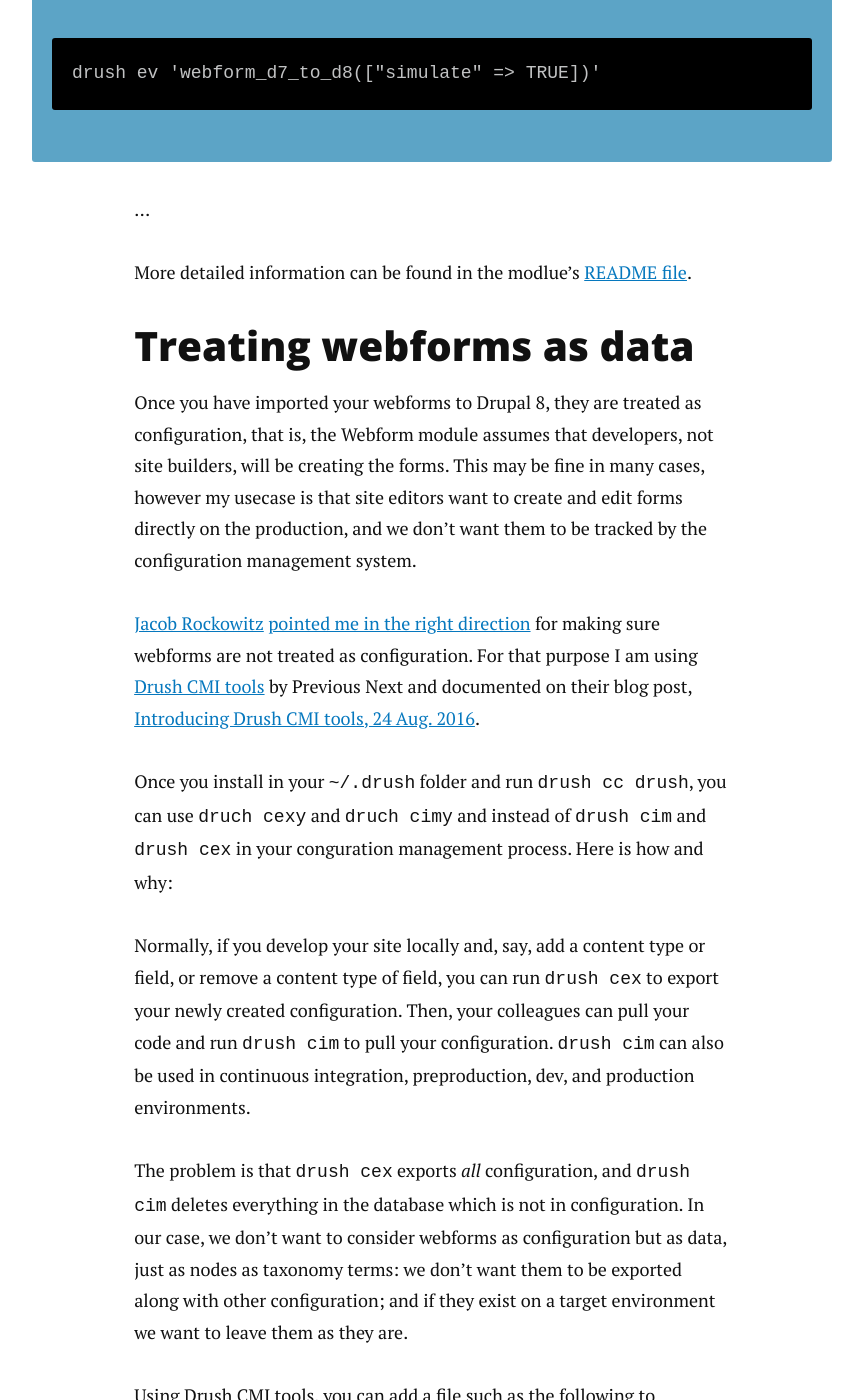
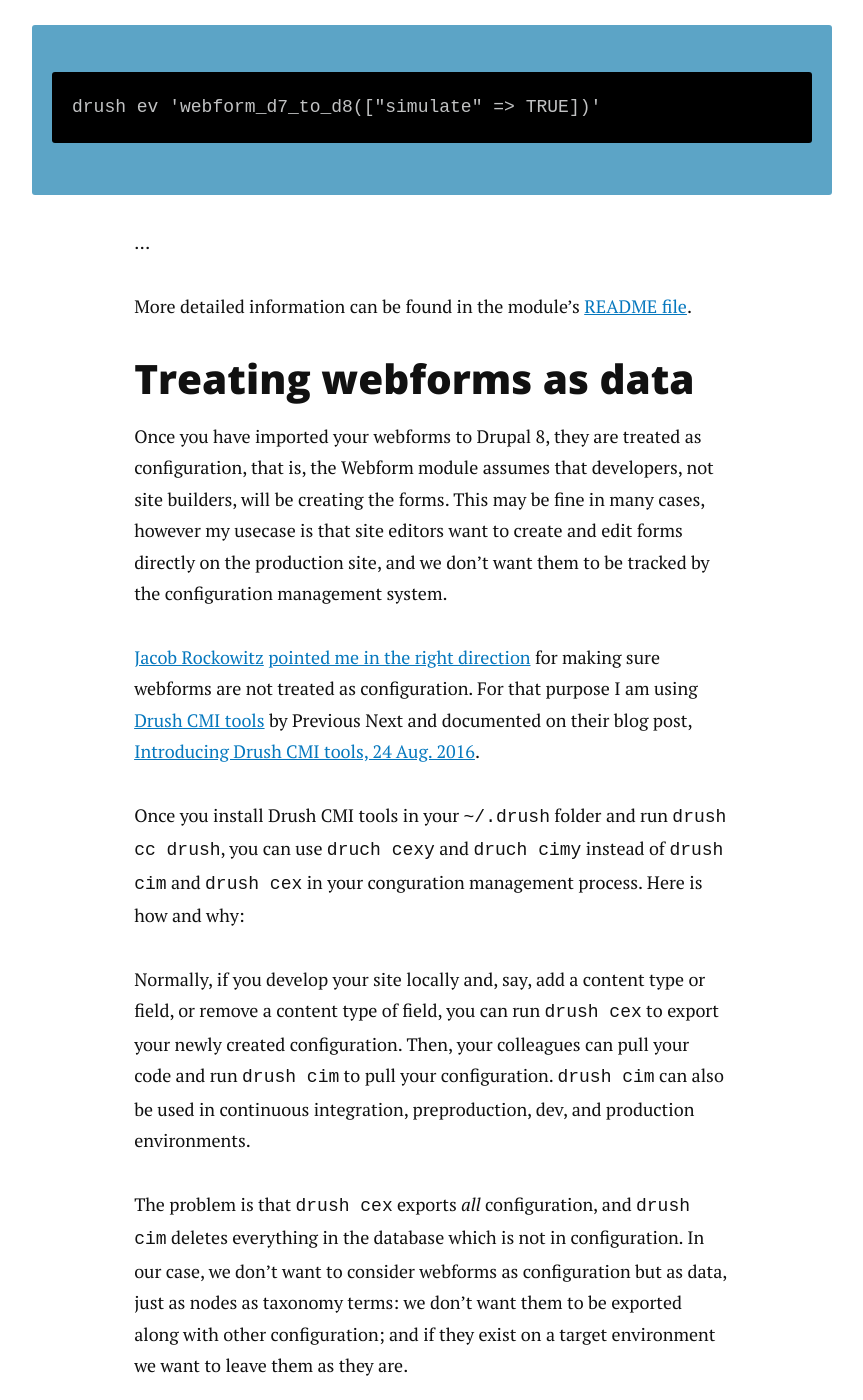
Before and after one commit to alberto56/dcycleblog, a Jekyll site: the page built from _posts/2017-12-18-migrating-webforms-drupal7-to-drupal8.markdown, in a window 1280 px wide and 1400 px high, scrolled down 3988 px. Shown: the whole window, without its empty margins (208-1071 px from the left). Built offline with Jekyll 4.4.1, drawn with Linux system fonts in a browser that asks for light colours; nearby versions of some CDN libraries; comment, search, counter and statistics services are not loaded; some of the changed text lies outside the part shown.

Commit message:
Update 2017-12-18-migrating-webforms-drupal7-to-drupal8.markdown

```diff
--- a/_posts/2017-12-18-migrating-webforms-drupal7-to-drupal8.markdown
+++ b/_posts/2017-12-18-migrating-webforms-drupal7-to-drupal8.markdown
@@ -27,7 +27,7 @@
 
 Using version 8.x-5.x of [webform](https://www.drupal.org/project/webform), I started by enabling `webform`, `webform_node` and `webform_ui` on my Drupal 8 site, this gives me an empty webform node type.
 
-I then followed the instructions for a basic migration, which is outside the scope of this article. I have a [project on Github](https://github.com/dcycle/d6_to_d8_migration_example/tree/7)which I use as starting point from my Drpual 6 and 7 to 8 migrations. The blog post [Custom Drupal-to-Drupal Migrations with Migrate Tools, Drupalize.me, April 26, 2016 by William Hetherington](https://drupalize.me/blog/201604/custom-drupal-drupal-migrations-migrate-tools) provides more information on performing a basic migration of data.
+I then followed the instructions for a basic migration, which is outside the scope of this article. I have a [project on Github](https://github.com/dcycle/d6_to_d8_migration_example/tree/7) which I use as starting point from my Drpual 6 and 7 to 8 migrations. The blog post [Custom Drupal-to-Drupal Migrations with Migrate Tools, Drupalize.me, April 26, 2016 by William Hetherington](https://drupalize.me/blog/201604/custom-drupal-drupal-migrations-migrate-tools) provides more information on performing a basic migration of data.
 
 Once you have set up your migration configurations as per those instructions, you should be able to run:
 
@@ -77,16 +77,16 @@
 
 ...
 
-More detailed information can be found in the modlue's [README file](https://github.com/dcycle/webform_d7_to_d8).
+More detailed information can be found in the module's [README file](https://github.com/dcycle/webform_d7_to_d8).
 
 Treating webforms as data
 -----
 
-Once you have imported your webforms to Drupal 8, they are treated as configuration, that is, the Webform module assumes that developers, not site builders, will be creating the forms. This may be fine in many cases, however my usecase is that site editors want to create and edit forms directly on the production, and we don't want them to be tracked by the configuration management system.
+Once you have imported your webforms to Drupal 8, they are treated as configuration, that is, the Webform module assumes that developers, not site builders, will be creating the forms. This may be fine in many cases, however my usecase is that site editors want to create and edit forms directly on the production site, and we don't want them to be tracked by the configuration management system.
 
 [Jacob Rockowitz](https://www.drupal.org/u/jrockowitz) [pointed me in the right direction](https://www.drupal.org/project/webform/issues/2931104) for making sure webforms are not treated as configuration. For that purpose I am using [Drush CMI tools](https://github.com/previousnext/drush_cmi_tools) by Previous Next and documented on their blog post, [Introducing Drush CMI tools, 24 Aug. 2016](https://www.previousnext.com.au/blog/introducing-drush-cmi-tools).
 
-Once you install in your `~/.drush` folder and run `drush cc drush`, you can use `druch cexy` and `druch cimy` and  instead of `drush cim` and `drush cex` in your conguration management process. Here is how and why:
+Once you install Drush CMI tools in your `~/.drush` folder and run `drush cc drush`, you can use `druch cexy` and `druch cimy` instead of `drush cim` and `drush cex` in your conguration management process. Here is how and why:
 
 Normally, if you develop your site locally and, say, add a content type or field, or remove a content type of field, you can run `drush cex` to export your newly created configuration. Then, your colleagues can pull your code and run `drush cim` to pull your configuration. `drush cim` can also be used in continuous integration, preproduction, dev, and production environments.
 
```
Also changed, not shown: other parts of _posts/2017-12-18-migrating-webforms-drupal7-to-drupal8.markdown (+1 -1 lines).
